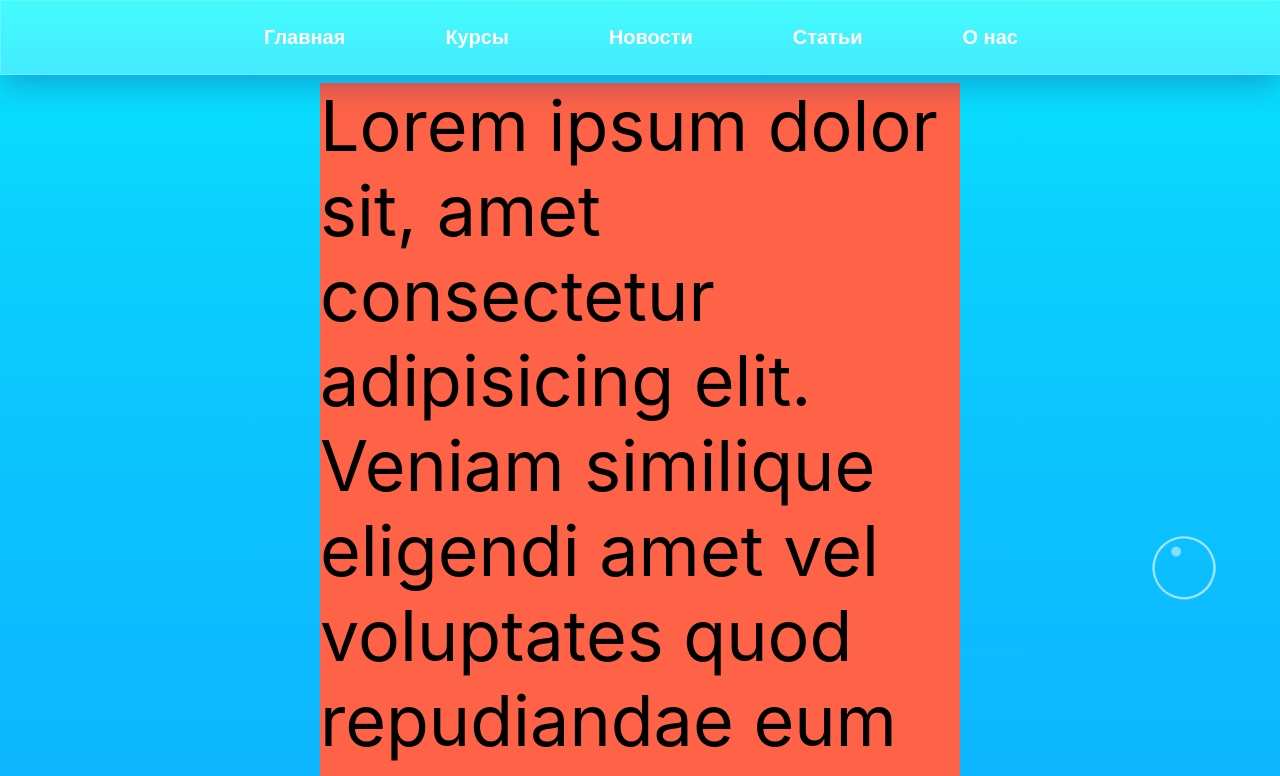
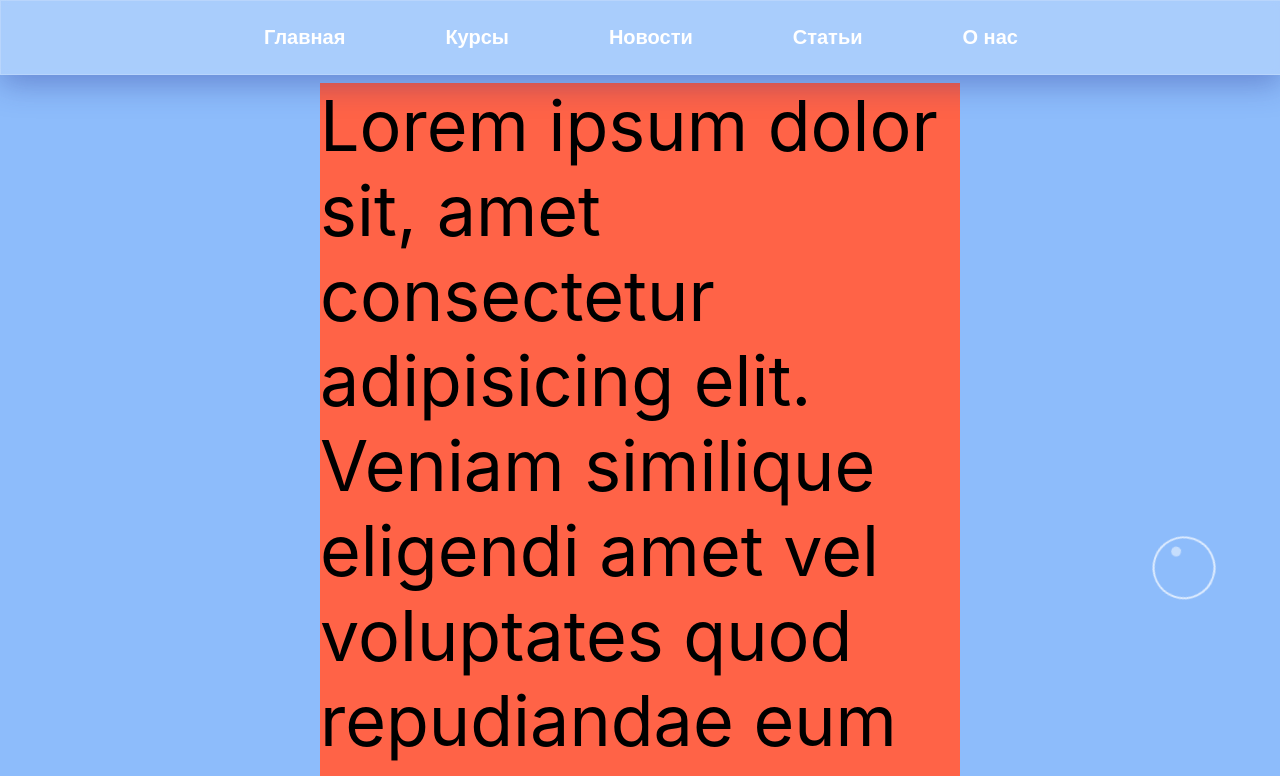
Before and after one commit to mrgeras/diving-deti, a React (Create React App) app in the folder frontend/: page / in a window 1280 px wide. Shown: the top 776 px of the page. Built offline with nearby package versions, Linux system fonts and the light colour scheme; no server answers.

Commit message:
preBackround

```diff
--- a/frontend/src/Features/Background/Background.scss
+++ b/frontend/src/Features/Background/Background.scss
@@ -1,7 +1,9 @@
 .wrapper {
   height: 100%;
   width: 100%;
-  background: linear-gradient(180deg, #04fafd, 5%, #119dff, 50%, #399fd6);
+  // background: linear-gradient(180deg, #04fafd, 5%, #119dff, 50%, #399fd6);
+  background: rgb(44,146,255);
+background: linear-gradient(0deg, rgba(44,146,255,1) 0%, rgba(141,188,251,1) 50%);
   position: absolute;
   z-index: -1;
 }
```
Also changed, not shown: 1 other file (tests, documents, lock files or other folders).
